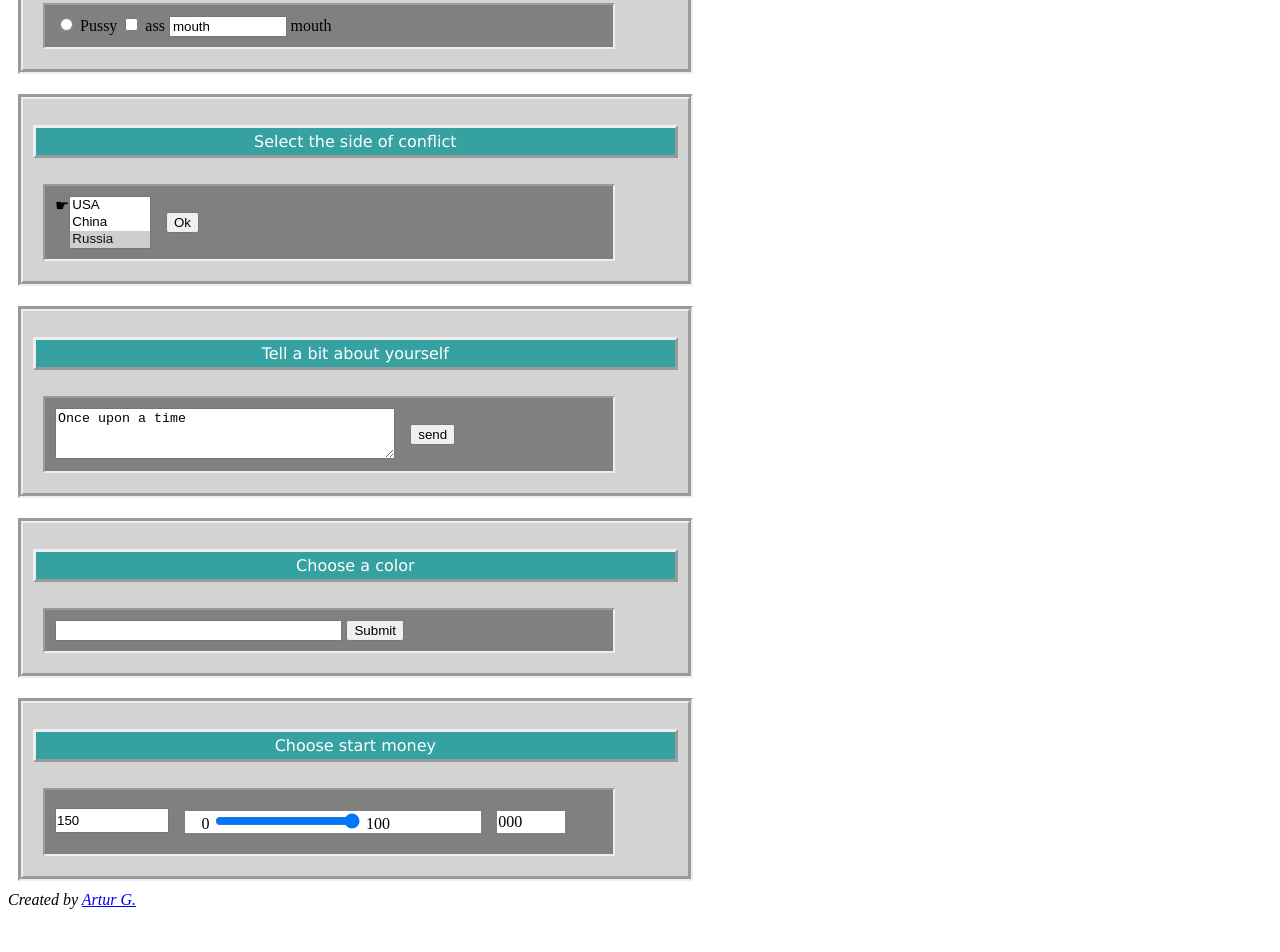
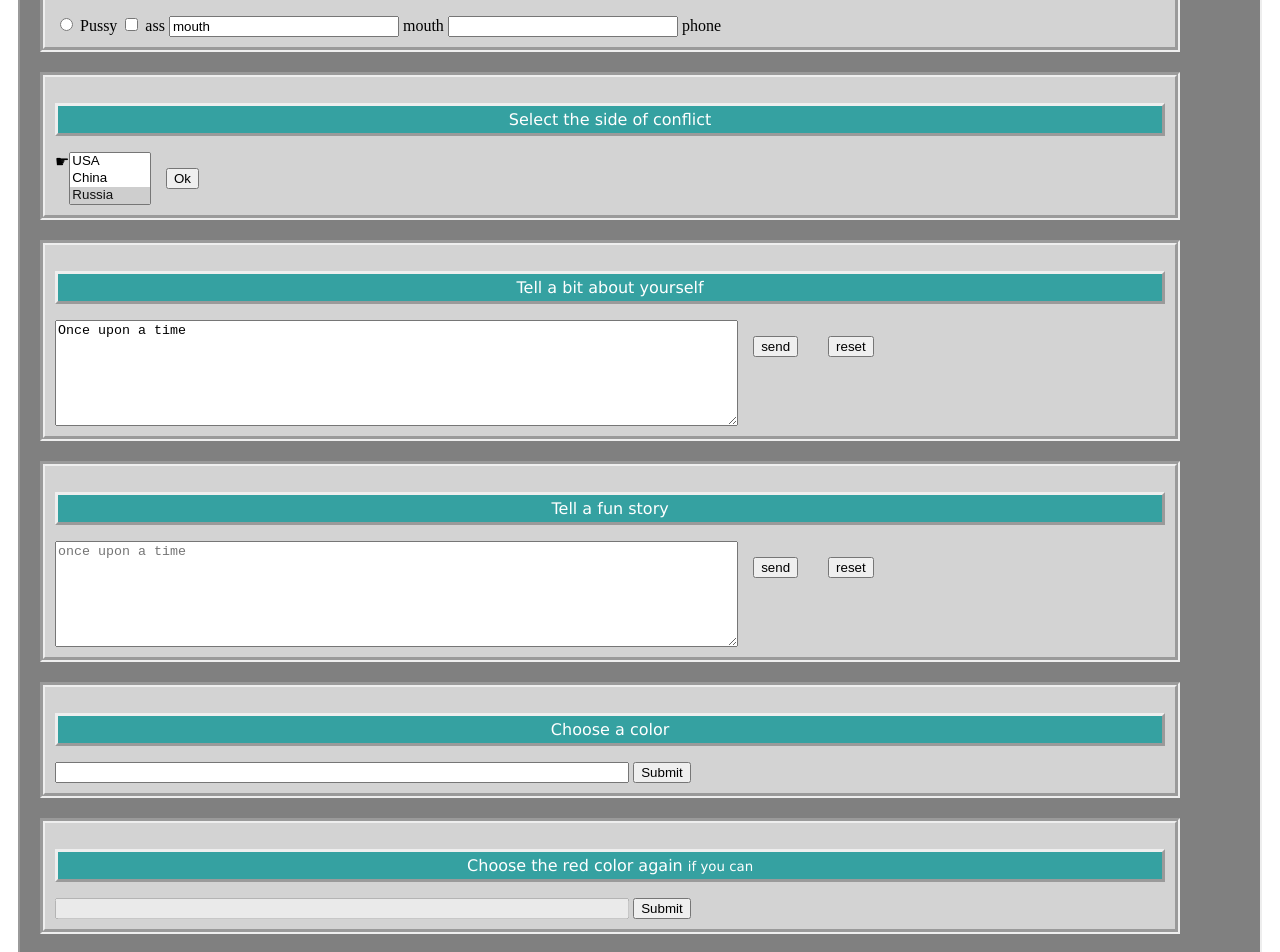
Before and after one commit to rutrag/u3bek.github.io, a plain HTML site: page forms.htm in a window 1280 px wide. Shown: the part 253-1205 px from the top of the page. Before the commit the page ends 1162 px from the top, so only its background shows below. Drawn offline with Linux system fonts and the light colour scheme.

Commit message:
Add files via upload

```diff
--- a/css/HTML_forms.css
+++ b/css/HTML_forms.css
@@ -99,7 +99,7 @@ a:hover {
 	padding: 10px;
 	margin: 10px;
 	background-color: lightgrey;
-    width: 51%;
+    width: 91%;
     float: left;
     display: block;
     border: groove 5px;
@@ -111,11 +111,10 @@ a:hover {
 	padding: 10px;
     margin: 10px;
     float: left;
-    width:85%;
     border: inset 2px;
 }
 
-#mouth {
+#mouth, #tel {
     width: 20%;
 }
 
@@ -128,13 +127,17 @@ a:hover {
     display: block;
 }
 
-#about_b {
+#about_a, #about_c {
+	margin: 16px 15px;
+}
+
+#about_b, #about_d {
 	margin: 16px 15px;
 }
 
 textarea {
     width: 61%;
-    height: 45px;
+    height: 100px;
 }
 
 #color_s {
@@ -145,13 +148,14 @@ textarea {
     width: 20%;
     float:left;
     display: block;
-    margin: 1.5% 0%;
+    margin: 0px 0%;
     padding: 3px 0px;
+	border: none;
 }
 
 #c {
     float: left;
-    margin: 2% 3%;
+    margin: 0px 3%;
     background-color: white;
     width: 48%;
     padding: 0% 3%;
@@ -162,8 +166,8 @@ textarea {
 }
 
 #abc {
-    width: 12%;
-    margin: 2% 3%;
+    width: 30px;
+    margin: 10px 3%;
     background-color: white;
     display: block;
     padding: 2px 1px;
--- a/forms.htm
+++ b/forms.htm
@@ -48,19 +48,20 @@
 			</ul>
 		</nav>
 		<hr>
+		<form action="/action_page.php" class="form1">
 			<div class="fav_plc">
 				<p class="header_f">Choose your favorite place</p>
-			<form class="form1">					<input type="radio" id="pussy" name="fav_plc" value="pussy">
+					<input type="radio" id="pussy" name="fav_plc" value="pussy">
 					<label for="pussy">Pussy</label>
 					<input type="checkbox" id="ass" name="fav_plc" value="ass">
 					<label for="ass">ass</label>
 					<input type="text" id="mouth" name="fav_plc" value="mouth">
 					<lable for="mouth">mouth</lable>
-			</form>
+					<input id="tel" type="tel" name="phone">
+					<label for="tel">phone</label>
 			</div>
 			<div class="fav_plc">
 				<p class="header_f">Select the side of conflict</p>
-			<form action="/action_page.php" class="form1">
 					<label class="sof" for="countries">&#9755</label>
 					<select class="sof" id="countries" name="counties" size="3">
 						<option value="USA">USA</option>
@@ -77,20 +78,24 @@
 						<option value="Australia">Australia</option>
 					</select>
 					<p class="sof" id="countries_b"><input type="submit" value="Ok"></p>
-			</form>
 			</div>
 			<div class="fav_plc">
 				<p class="header_f">Tell a bit about yourself</p>
-			<form class="form1" action="/action_page.php">
-				<textarea id="about_y" class="sof" name="message" row="15" colns="40">Once upon a time
+					<textarea id="about_y" class="sof"
+					name="message">Once upon a time
 					</textarea>
-				<input class="sof" id="about_b" type="submit" value="send">
-			</form>
+					<input class="sof" id="about_a" type="submit" value="send">
+					<input class="sof" id="about_b" type="reset" value="reset">
 			</div>
-
+			<div class="fav_plc">
+				<p class="header_f">Tell a fun story</p>
+					<textarea placeholder="once upon a time" id="about_z"
+					class="sof" name="message"></textarea>
+					<input class="sof" id="about_c" type="submit" value="send">
+					<input class="sof" id="about_d" type="reset" value="reset">
+			</div>
 			<div class="fav_plc">
 				<p class="header_f">Choose a color</p>
-			<form class="form1" action="/action_page.php">
 					<input id="color_s" list="colors">
 					<datalist id="colors">
 						<option value="white"></option>
@@ -101,9 +106,20 @@
 						<option value="green"></option>
 					</datalist>
 					<input type="submit">
-			</form>
 			</div>
-
+			<div class="fav_plc">
+				<p class="header_f">Choose the red color again <small>if you can</small></p>
+					<input disabled id="color_s" list="colors">
+					<datalist id="colors">
+						<option value="white"></option>
+						<option value="black"></option>
+						<option value="red"></option>
+						<option value="blue"></option>
+						<option value="aqua"></option>
+						<option value="green"></option>
+					</datalist>
+					<input type="submit">
+			</div>
 			<div class="fav_plc">
 				<p class="header_f">Choose start money</p>
 				<form class="form1" action="/action_page.php"
@@ -112,8 +128,8 @@
 				<span id="c"> 0 <input type="range" id="b" name="b" value=150> 100 </span>
 
 				<output id="abc" name="x" for="a b">000</output>
+			</div>
 		</form>
-		</div>
 		<br>
 		<footer>
 			<address>
```
Also changed, not shown: index.htm (+5 -4 lines). Lines whose indentation alone changed are shown as unchanged.
